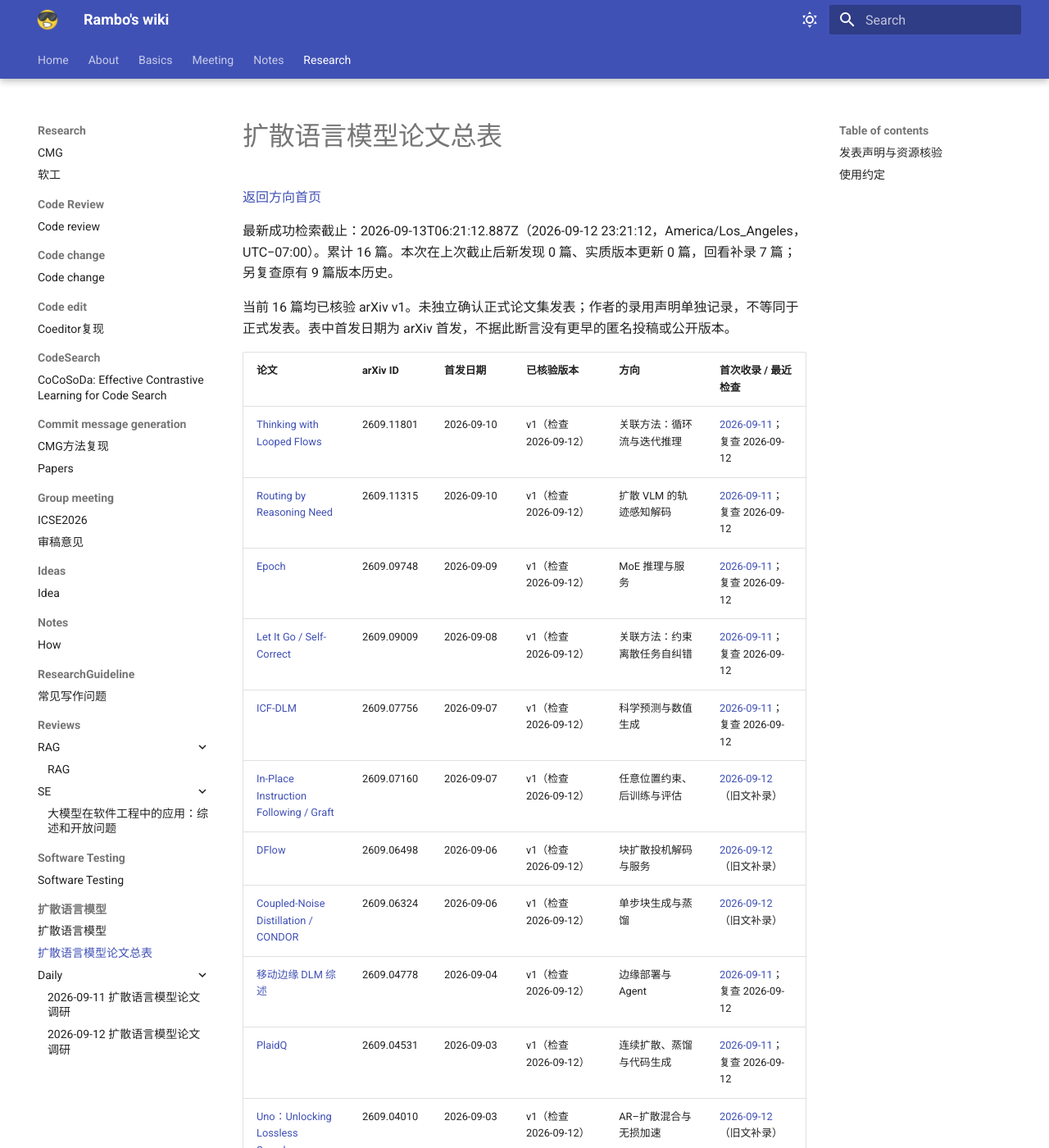
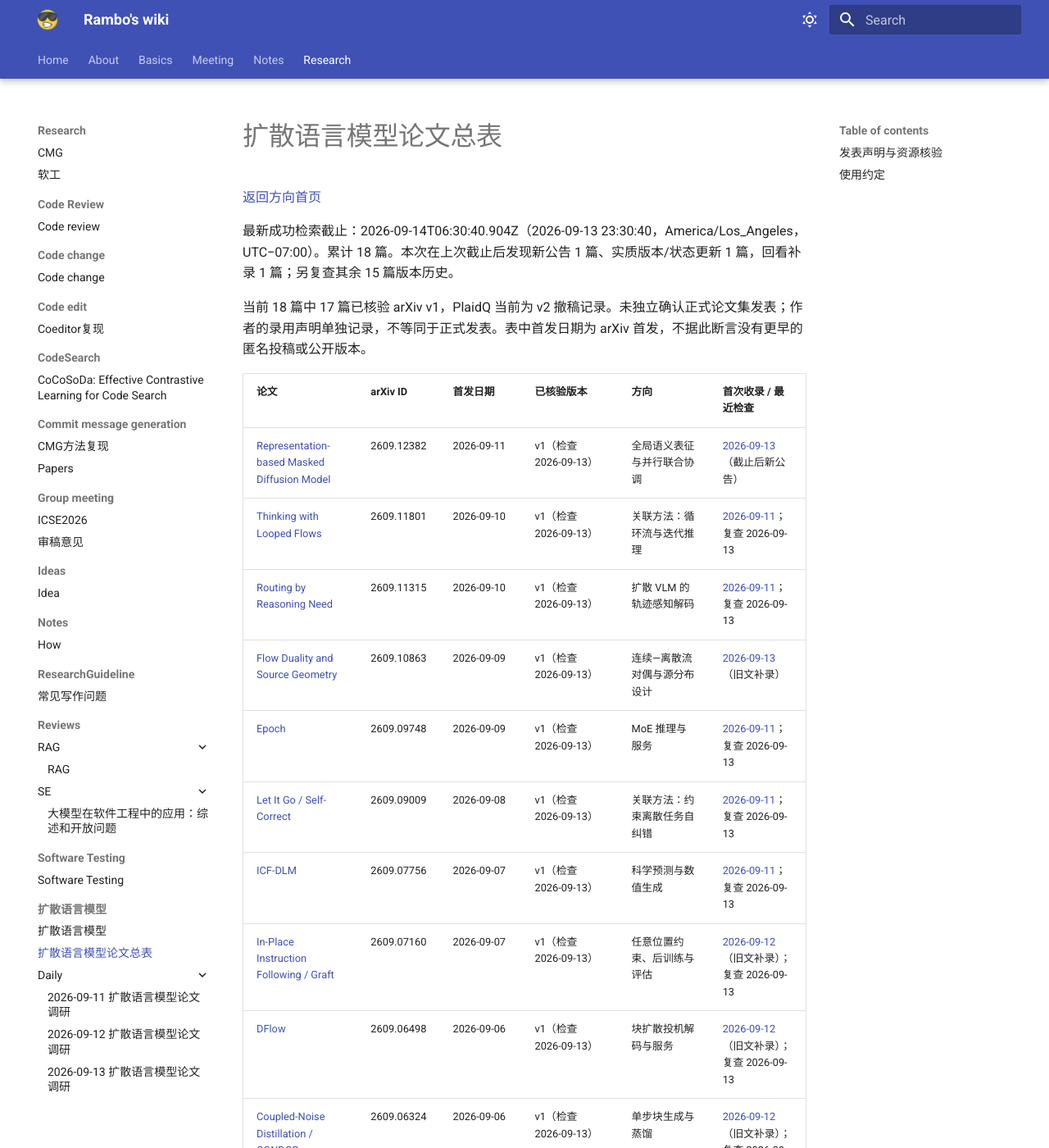
Before and after one commit to Rambo55555/wiki, an MkDocs documentation site: the page built from docs/Research/扩散语言模型/papers.md, in a window 1280 px wide and 1400 px high. Shown: the whole window at 82% size. Built offline with MkDocs 1.6.1 and Material for MkDocs 9.7.7, drawn with Linux system fonts in a browser that asks for light colours; some of the changed text lies outside the part shown.

Commit message:
docs(research): add 2026-09-13 diffusion language model review

```diff
--- a/docs/Research/扩散语言模型/papers.md
+++ b/docs/Research/扩散语言模型/papers.md
@@ -2,35 +2,39 @@
 
 [返回方向首页](index.md)
 
-最新成功检索截止：2026-09-13T06:21:12.887Z（2026-09-12 23:21:12，America/Los_Angeles，UTC−07:00）。累计 16 篇。本次在上次截止后新发现 0 篇、实质版本更新 0 篇，回看补录 7 篇；另复查原有 9 篇版本历史。
+最新成功检索截止：2026-09-14T06:30:40.904Z（2026-09-13 23:30:40，America/Los_Angeles，UTC−07:00）。累计 18 篇。本次在上次截止后发现新公告 1 篇、实质版本/状态更新 1 篇，回看补录 1 篇；另复查其余 15 篇版本历史。
 
-当前 16 篇均已核验 arXiv v1。未独立确认正式论文集发表；作者的录用声明单独记录，不等同于正式发表。表中首发日期为 arXiv 首发，不据此断言没有更早的匿名投稿或公开版本。
+当前 18 篇中 17 篇已核验 arXiv v1，PlaidQ 当前为 v2 撤稿记录。未独立确认正式论文集发表；作者的录用声明单独记录，不等同于正式发表。表中首发日期为 arXiv 首发，不据此断言没有更早的匿名投稿或公开版本。
 
 | 论文 | arXiv ID | 首发日期 | 已核验版本 | 方向 | 首次收录 / 最近检查 |
 | --- | --- | --- | --- | --- | --- |
-| [Thinking with Looped Flows](https://arxiv.org/abs/2609.11801) | 2609.11801 | 2026-09-10 | v1（检查 2026-09-12） | 关联方法：循环流与迭代推理 | [2026-09-11](daily/2026-09-11.md)；复查 2026-09-12 |
-| [Routing by Reasoning Need](https://arxiv.org/abs/2609.11315) | 2609.11315 | 2026-09-10 | v1（检查 2026-09-12） | 扩散 VLM 的轨迹感知解码 | [2026-09-11](daily/2026-09-11.md)；复查 2026-09-12 |
-| [Epoch](https://arxiv.org/abs/2609.09748) | 2609.09748 | 2026-09-09 | v1（检查 2026-09-12） | MoE 推理与服务 | [2026-09-11](daily/2026-09-11.md)；复查 2026-09-12 |
-| [Let It Go / Self-Correct](https://arxiv.org/abs/2609.09009) | 2609.09009 | 2026-09-08 | v1（检查 2026-09-12） | 关联方法：约束离散任务自纠错 | [2026-09-11](daily/2026-09-11.md)；复查 2026-09-12 |
-| [ICF-DLM](https://arxiv.org/abs/2609.07756) | 2609.07756 | 2026-09-07 | v1（检查 2026-09-12） | 科学预测与数值生成 | [2026-09-11](daily/2026-09-11.md)；复查 2026-09-12 |
-| [In-Place Instruction Following / Graft](https://arxiv.org/abs/2609.07160) | 2609.07160 | 2026-09-07 | v1（检查 2026-09-12） | 任意位置约束、后训练与评估 | [2026-09-12](daily/2026-09-12.md)（旧文补录） |
-| [DFlow](https://arxiv.org/abs/2609.06498) | 2609.06498 | 2026-09-06 | v1（检查 2026-09-12） | 块扩散投机解码与服务 | [2026-09-12](daily/2026-09-12.md)（旧文补录） |
-| [Coupled-Noise Distillation / CONDOR](https://arxiv.org/abs/2609.06324) | 2609.06324 | 2026-09-06 | v1（检查 2026-09-12） | 单步块生成与蒸馏 | [2026-09-12](daily/2026-09-12.md)（旧文补录） |
-| [移动边缘 DLM 综述](https://arxiv.org/abs/2609.04778) | 2609.04778 | 2026-09-04 | v1（检查 2026-09-12） | 边缘部署与 Agent | [2026-09-11](daily/2026-09-11.md)；复查 2026-09-12 |
-| [PlaidQ](https://arxiv.org/abs/2609.04531) | 2609.04531 | 2026-09-03 | v1（检查 2026-09-12） | 连续扩散、蒸馏与代码生成 | [2026-09-11](daily/2026-09-11.md)；复查 2026-09-12 |
-| [Uno：Unlocking Lossless Speedups](https://arxiv.org/abs/2609.04010) | 2609.04010 | 2026-09-03 | v1（检查 2026-09-12） | AR–扩散混合与无损加速 | [2026-09-12](daily/2026-09-12.md)（旧文补录） |
-| [PILL](https://arxiv.org/abs/2609.02108) | 2609.02108 | 2026-09-02 | v1（检查 2026-09-12） | 自适应长度与填空 | [2026-09-11](daily/2026-09-11.md)；复查 2026-09-12 |
-| [Q-Skew](https://arxiv.org/abs/2609.00873) | 2609.00873 | 2026-09-01 | v1（检查 2026-09-12） | 微调与隐私评估 | [2026-09-11](daily/2026-09-11.md)；复查 2026-09-12 |
-| [Beyond Token Positions / RAEC](https://arxiv.org/abs/2609.00495) | 2609.00495 | 2026-08-31 | v1（检查 2026-09-12） | 去噪步骤上的安全对齐 | [2026-09-12](daily/2026-09-12.md)（旧文补录） |
-| [CARVE](https://arxiv.org/abs/2608.30922) | 2608.30922 | 2026-08-31 | v1（检查 2026-09-12） | 免训练可变长度解码 | [2026-09-12](daily/2026-09-12.md)（旧文补录） |
-| [DiffPDE](https://arxiv.org/abs/2608.30532) | 2608.30532 | 2026-08-31 | v1（检查 2026-09-12） | 代码修复、执行反馈与 RL | [2026-09-12](daily/2026-09-12.md)（旧文补录） |
+| [Representation-based Masked Diffusion Model](https://arxiv.org/abs/2609.12382) | 2609.12382 | 2026-09-11 | v1（检查 2026-09-13） | 全局语义表征与并行联合协调 | [2026-09-13](daily/2026-09-13.md)（截止后新公告） |
+| [Thinking with Looped Flows](https://arxiv.org/abs/2609.11801) | 2609.11801 | 2026-09-10 | v1（检查 2026-09-13） | 关联方法：循环流与迭代推理 | [2026-09-11](daily/2026-09-11.md)；复查 2026-09-13 |
+| [Routing by Reasoning Need](https://arxiv.org/abs/2609.11315) | 2609.11315 | 2026-09-10 | v1（检查 2026-09-13） | 扩散 VLM 的轨迹感知解码 | [2026-09-11](daily/2026-09-11.md)；复查 2026-09-13 |
+| [Flow Duality and Source Geometry](https://arxiv.org/abs/2609.10863) | 2609.10863 | 2026-09-09 | v1（检查 2026-09-13） | 连续—离散流对偶与源分布设计 | [2026-09-13](daily/2026-09-13.md)（旧文补录） |
+| [Epoch](https://arxiv.org/abs/2609.09748) | 2609.09748 | 2026-09-09 | v1（检查 2026-09-13） | MoE 推理与服务 | [2026-09-11](daily/2026-09-11.md)；复查 2026-09-13 |
+| [Let It Go / Self-Correct](https://arxiv.org/abs/2609.09009) | 2609.09009 | 2026-09-08 | v1（检查 2026-09-13） | 关联方法：约束离散任务自纠错 | [2026-09-11](daily/2026-09-11.md)；复查 2026-09-13 |
+| [ICF-DLM](https://arxiv.org/abs/2609.07756) | 2609.07756 | 2026-09-07 | v1（检查 2026-09-13） | 科学预测与数值生成 | [2026-09-11](daily/2026-09-11.md)；复查 2026-09-13 |
+| [In-Place Instruction Following / Graft](https://arxiv.org/abs/2609.07160) | 2609.07160 | 2026-09-07 | v1（检查 2026-09-13） | 任意位置约束、后训练与评估 | [2026-09-12](daily/2026-09-12.md)（旧文补录）；复查 2026-09-13 |
+| [DFlow](https://arxiv.org/abs/2609.06498) | 2609.06498 | 2026-09-06 | v1（检查 2026-09-13） | 块扩散投机解码与服务 | [2026-09-12](daily/2026-09-12.md)（旧文补录）；复查 2026-09-13 |
+| [Coupled-Noise Distillation / CONDOR](https://arxiv.org/abs/2609.06324) | 2609.06324 | 2026-09-06 | v1（检查 2026-09-13） | 单步块生成与蒸馏 | [2026-09-12](daily/2026-09-12.md)（旧文补录）；复查 2026-09-13 |
+| [移动边缘 DLM 综述](https://arxiv.org/abs/2609.04778) | 2609.04778 | 2026-09-04 | v1（检查 2026-09-13） | 边缘部署与 Agent | [2026-09-11](daily/2026-09-11.md)；复查 2026-09-13 |
+| [PlaidQ](https://arxiv.org/abs/2609.04531) | 2609.04531 | 2026-09-03 | v2（2026-09-10；撤稿；检查 2026-09-13） | 连续扩散、蒸馏与代码生成 | [2026-09-11](daily/2026-09-11.md)；状态更正 [2026-09-13](daily/2026-09-13.md) |
+| [Uno：Unlocking Lossless Speedups](https://arxiv.org/abs/2609.04010) | 2609.04010 | 2026-09-03 | v1（检查 2026-09-13） | AR–扩散混合与无损加速 | [2026-09-12](daily/2026-09-12.md)（旧文补录）；复查 2026-09-13 |
+| [PILL](https://arxiv.org/abs/2609.02108) | 2609.02108 | 2026-09-02 | v1（检查 2026-09-13） | 自适应长度与填空 | [2026-09-11](daily/2026-09-11.md)；复查 2026-09-13 |
+| [Q-Skew](https://arxiv.org/abs/2609.00873) | 2609.00873 | 2026-09-01 | v1（检查 2026-09-13） | 微调与隐私评估 | [2026-09-11](daily/2026-09-11.md)；复查 2026-09-13 |
+| [Beyond Token Positions / RAEC](https://arxiv.org/abs/2609.00495) | 2609.00495 | 2026-08-31 | v1（检查 2026-09-13） | 去噪步骤上的安全对齐 | [2026-09-12](daily/2026-09-12.md)（旧文补录）；复查 2026-09-13 |
+| [CARVE](https://arxiv.org/abs/2608.30922) | 2608.30922 | 2026-08-31 | v1（检查 2026-09-13） | 免训练可变长度解码 | [2026-09-12](daily/2026-09-12.md)（旧文补录）；复查 2026-09-13 |
+| [DiffPDE](https://arxiv.org/abs/2608.30532) | 2608.30532 | 2026-08-31 | v1（检查 2026-09-13） | 代码修复、执行反馈与 RL | [2026-09-12](daily/2026-09-12.md)（旧文补录）；复查 2026-09-13 |
 
 ## 发表声明与资源核验
 
-核验日期：2026-09-12。作者自述录用与正式论文集确认分开记录；“仓库存在”与“有可运行实现”也分开记录。
+核验日期：2026-09-13。作者自述录用与正式论文集确认分开记录；“仓库存在”与“有可运行实现”也分开记录。
 
 | 论文 | 当前证据与待办 |
 | --- | --- |
+| [Representation-based Masked Diffusion Model](https://arxiv.org/abs/2609.12382) | arXiv v1 正文未给作者官方代码、检查点或数据仓库；题名与作者定向检索也未定位官方项目。LM1B、OpenWebText 与所用预训练编码器均为外部资源，不等于本文产物已发布。 |
+| [Flow Duality and Source Geometry](https://arxiv.org/abs/2609.10863) | arXiv v1 未给作者官方代码或数据入口；OpenWebText 是外部数据。本期只核验论文正文，未复现实验。 |
 | [Uno](https://arxiv.org/abs/2609.04010) | [代码仓库](https://github.com/ifm-ai/uno)为非空公开实现，含训练、推理、评测与复现脚本；[Hugging Face 集合](https://huggingface.co/collections/s-sahoo/uno)有可访问模型条目。只核验可得性，未复现数值。 |
 | [CARVE](https://arxiv.org/abs/2608.30922) | 作者在 arXiv 备注 EMNLP 2026 Findings，正式条目待核验；[代码仓库](https://github.com/wailji/CARVE)为非空公开实现，含三类模型后端与四个 benchmark 脚本。 |
 | [Beyond Token Positions / RAEC](https://arxiv.org/abs/2609.00495) | 作者在 arXiv 备注 Accepted by EMNLP 2026，正式条目待核验；[仓库](https://github.com/Glresearch1/RAEC)只有 1 字节占位文件，无可运行实现。 |
@@ -41,7 +45,7 @@
 | [PILL](https://arxiv.org/abs/2609.02108) | 作者在 arXiv 自述 EMNLP 2026 主会录用，正式条目待核验；[代码仓库](https://github.com/Hsu1023/PILL)仍为空。 |
 | [Q-Skew](https://arxiv.org/abs/2609.00873) | 作者在 arXiv 备注 EMNLP 2026 Findings，正式条目待核验。 |
 | [Routing by Reasoning Need](https://arxiv.org/abs/2609.11315) | 作者在 arXiv 自述 Findings of EMNLP 2026 录用，正式论文集待核验；未定位可核验的作者代码。 |
-| [PlaidQ](https://arxiv.org/abs/2609.04531) | [作者给出的仓库](https://github.com/pengzhangzhi/plaidq)仍返回 404，代码和权重可下载性未确认。 |
+| [PlaidQ](https://arxiv.org/abs/2609.04531) | 当前 v2 已撤稿，版本页注明为处理研究资源使用的机构披露要求；v2 无可下载 PDF。原文给出的[作者仓库](https://github.com/pengzhangzhi/plaidq)仍返回 404，代码和权重不可核验。撤稿理由不自动等同于方法或结果被否定。 |
 | [Let It Go / Self-Correct](https://arxiv.org/abs/2609.09009) | 正文承诺[官方仓库](https://github.com/MariiaDrozdova/continuous_diffusion_for_constrained_tasks)，当前仍为空；属于关联方法。 |
 | [Thinking with Looped Flows](https://arxiv.org/abs/2609.11801) | 未定位可核验的作者代码；属于关联方法，不能把其 ARC pass@2 写成语言模型通用准确率。 |
 
```
Also changed, not shown: docs/Research/扩散语言模型/daily/2026-09-13.md (added, +85 -0 lines), docs/Research/扩散语言模型/index.md (+6 -5 lines).
